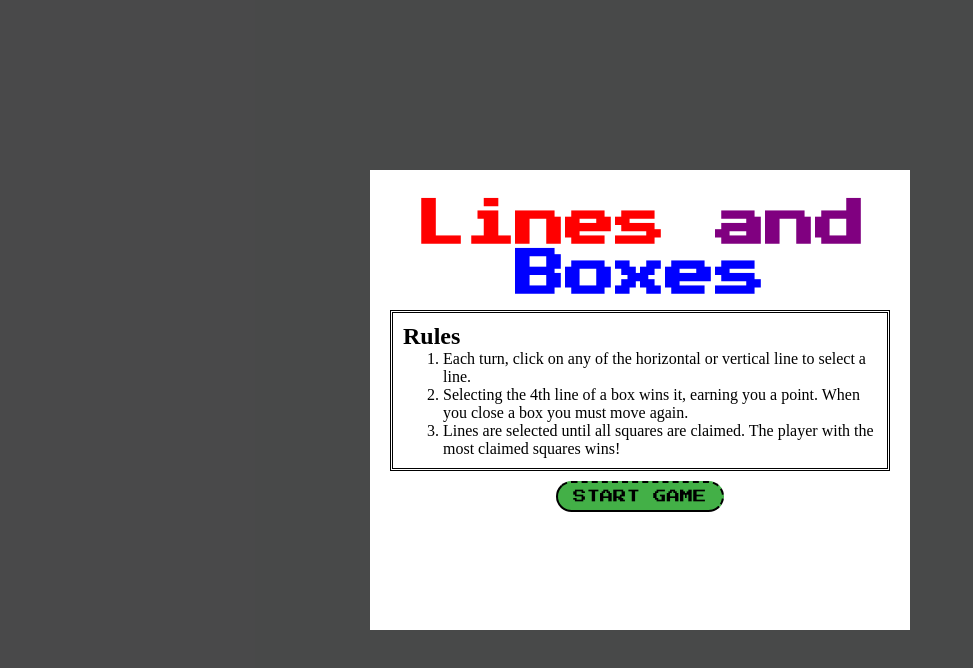
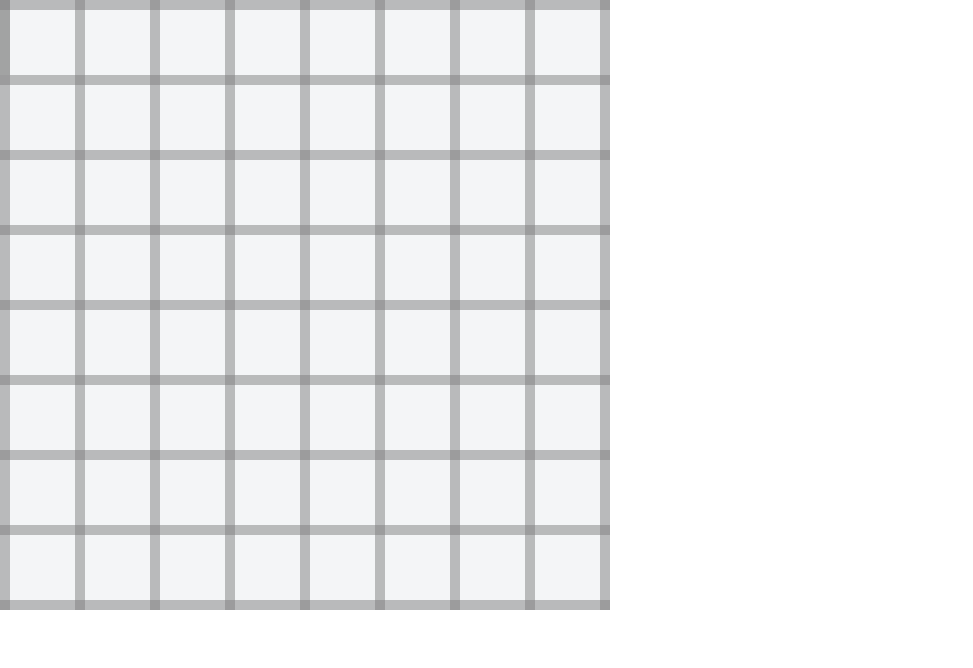
Before and after one commit to saifil4/linesandboxes, a React (Create React App) app: page / in a window 1280 px wide. Shown: the top 668 px of the page, without its empty margins (0-973 px from the left). Built offline with nearby package versions, Linux system fonts and the light colour scheme.

Commit message:
added improved logic

```diff
--- a/src/App.js
+++ b/src/App.js
@@ -9,7 +9,9 @@ import GameScreen from "./components/GameScreen";
 import { GameLogo } from "./components/ui";
 import { ThemeButton } from "./components/ui";
 
-const totalRows = 9 * 2 - 1;
+import NewLogic from "./newLogic";
+
+const totalRows = 10 * 2 - 1;
 const lastHorizontalRow = MATRIX - 1;
 const horizontalColumnCount = MATRIX - 1;
 const verticalColumnCount = MATRIX;
@@ -108,44 +110,45 @@ function App() {
   const isHorizontal = (index) => index % 2 === 0;
 
   return (
-    <GameContainer>
-      {isScreenVisible ? (
-        <GameScreen
-          hasGameStarted={hasGameStarted}
-          closeScreen={closeScreen}
-          startGame={startGame}
-        />
-      ) : (
-        <>
-          <GameLogo />
-          <ThemeButton onClick={openScreen} label="Pause" />
-          <PlayerBar boxes={boxes} player={player} />
-          <Container>
-            <Lines lines={lines} handleLineClick={handleLineClick} />
-            <Boxes boxes={boxes} />
-          </Container>
-        </>
-      )}
-    </GameContainer>
+    <NewLogic />
+    // <GameContainer>
+    //   {isScreenVisible ? (
+    //     <GameScreen
+    //       hasGameStarted={hasGameStarted}
+    //       closeScreen={closeScreen}
+    //       startGame={startGame}
+    //     />
+    //   ) : (
+    //     <>
+    //       <GameLogo />
+    //       <ThemeButton onClick={openScreen} label="Pause" />
+    //       <PlayerBar boxes={boxes} player={player} />
+    //       <Container>
+    //         <Lines lines={lines} handleLineClick={handleLineClick} />
+    //         <Boxes boxes={boxes} />
+    //       </Container>
+    //     </>
+    //   )}
+    // </GameContainer>
   );
 }
 
 export default App;
 
-const Container = styled.div`
-  position: relative;
-  display: flex;
-  width: ${containerWidth}px;
-  background: #f3f4f5;
-  height: 100%;
-`;
+// const Container = styled.div`
+//   position: relative;
+//   display: flex;
+//   width: ${containerWidth}px;
+//   background: #f3f4f5;
+//   height: 100%;
+// `;
 
-const GameContainer = styled.div`
-  background: #f4f5f7;
-  display: flex;
-  justify-content: center;
-  flex-direction: column;
-  align-items: center;
-  height: 100vh;
-  position: relative;
-`;
+// const GameContainer = styled.div`
+//   background: #f4f5f7;
+//   display: flex;
+//   justify-content: center;
+//   flex-direction: column;
+//   align-items: center;
+//   height: 100vh;
+//   position: relative;
+// `;
--- /dev/null
+++ b/src/components-new/Box.js
@@ -0,0 +1,106 @@
+import React, { useMemo } from 'react';
+import styled from 'styled-components';
+
+const Box = ({ box, config, selectLine }) => {
+
+    const { x, y } = box;
+    const { rows, columns, lineThickness, boxSize } = config;
+    const lastColumn = columns - 1;
+    const lastRow = rows - 1;
+
+    const getLength = (condition) => condition ? boxSize + lineThickness : boxSize;
+    const getDisplay = (condition) => condition ? 'block' : 'none';
+
+    const handleLineClick = (e) => {
+        selectLine(box, e.target.getAttribute("data-line"))
+    }
+
+    const boxColor = useMemo(() => {
+        const lines = [box.top, box.left, box.right, box.bottom];
+        if (lines.every(line => line.player !== null)) {
+            lines.sort((a, b) => b.timestamp - a.timestamp);
+            return lines[0].player;
+        }
+        return null;
+    }, [box])
+
+    return (
+        <BoxShape className='.box' bg={boxColor}>
+            <TopLine
+                data-line="top"
+                bg={box['top'].player}
+                width={getLength(x === lastColumn)}
+                height={lineThickness}
+                onClick={handleLineClick}
+            />
+            <LeftLine
+                data-line="left"
+                bg={box['left'].player}
+                width={lineThickness}
+                height={getLength(y === lastRow)}
+                onClick={handleLineClick} />
+            <BottomLine
+                data-line="bottom"
+                bg={box['bottom'].player}
+                display={getDisplay(y === lastRow)}
+                width={getLength(y === lastRow)}
+                height={lineThickness}
+                onClick={handleLineClick} />
+            <RightLine
+                data-line="right"
+                bg={box['right'].player}
+                display={getDisplay(x === lastColumn)}
+                width={lineThickness}
+                height={getLength(x === lastColumn)}
+                onClick={handleLineClick} />
+        </BoxShape>
+    )
+}
+
+export default Box;
+
+const BoxShape = styled.div`
+  position: relative;
+  background: ${props => props.bg !== null ? props.bg + 60 : ' #f4f5f7'};
+  display: inline-block;
+`;
+
+const Line = styled.div`
+  position: absolute;
+  background: ${props => props.bg !== null ? props.bg : 'grey'};
+  opacity: 0.5;
+  cursor: pointer;
+  &: hover {
+    opacity: 0.7;
+  }
+`;
+
+const TopLine = styled(Line)`
+  width: ${props => props?.width + 'px'};
+  height: ${props => props?.height + 'px'};
+  left: 0;
+  top: 0;
+`;
+
+const BottomLine = styled(Line)`
+  display: ${props => props?.display};
+  width: ${props => props?.width + 'px'};
+  height: ${props => props?.height + 'px'};
+  left: 0;
+  bottom: 0;
+`;
+
+const LeftLine = styled(Line)`
+  width: ${props => props?.width + 'px'};
+  height: ${props => props?.height + 'px'};;
+  left: 0;
+  top: 0;
+`;
+
+const RightLine = styled(Line)`
+  display: ${props => props?.display};
+  width: ${props => props?.width + 'px'};
+  height: ${props => props?.height + 'px'};
+  right: 0;
+  top: 0;
+`;
--- /dev/null
+++ b/src/newLogic.js
@@ -0,0 +1,116 @@
+import React, { useState, useEffect, useMemo } from 'react';
+import styled from 'styled-components';
+import Box from './components-new/Box';
+
+const OPPOSITE_LINES = {
+    'left': 'right',
+    'right': 'left',
+    'top': 'bottom',
+    'bottom': 'top'
+}
+
+const NewLogic = () => {
+
+    const players = ['#ff0000', '#0000ff', '#008000']
+
+    const [move, setMove] = useState(0);
+
+    const currentPlayer = useMemo(() => {
+        return players[move % players.length]
+    }, [move])
+
+    const [boxes, setBoxes] = useState([])
+
+    const config = {
+        rows: 8,
+        columns: 8,
+        lineThickness: 10,
+        boxSize: 75
+    }
+
+    const createGrid = () => {
+        const boxList = []
+        for (let i = 0; i < config.rows; i++) {
+            for (let j = 0; j < config.columns; j++) {
+                boxList.push({
+                    x: j,
+                    y: i,
+                    left: {
+                        player: null
+                    },
+                    right: {
+                        player: null
+                    },
+                    top: {
+                        player: null
+                    },
+                    bottom: {
+                        player: null
+                    }
+                })
+            }
+        }
+        setBoxes(boxList)
+    }
+
+    useEffect(() => {
+        createGrid();
+    }, [])
+
+    const selectLine = (selectedBox, line) => {
+        console.log(line)
+        setMove(move + 1)
+        const adjacentBox = getAdjacentBox(selectedBox, line);
+        const currentDate = new Date();
+        const timestamp = currentDate.getTime()
+        setBoxes(prevState => {
+            return prevState.map(boxItem => {
+                if ((boxItem.x === selectedBox.x && boxItem.y === selectedBox.y)) {
+                    return { ...boxItem, [line]: { player: currentPlayer, timestamp: timestamp } }
+                }
+                if (adjacentBox && boxItem.x === adjacentBox.x && boxItem.y === adjacentBox.y) {
+                    return { ...boxItem, [OPPOSITE_LINES[line]]: { player: currentPlayer, timestamp: timestamp } }
+                }
+                return boxItem;
+            })
+        })
+    }
+
+    const getAdjacentBox = (selectedBox, line) => {
+        if (line === 'left') {
+            return boxes.find(box =>
+                box.y === selectedBox.y && box.x === selectedBox.x - 1
+            )
+        } else if (line === 'right') {
+            return boxes.find(box =>
+                box.y === selectedBox.y && box.x === selectedBox.x + 1
+            )
+        } else if (line === 'top') {
+            return boxes.find(box =>
+                box.y === selectedBox.y - 1 && box.x === selectedBox.x
+            )
+        } else if (line === 'bottom') {
+            return boxes.find(box =>
+                box.y === selectedBox.y + 1 && box.x === selectedBox.x
+            )
+        }
+    }
+
+    return (
+        <Grid config={config} >
+            {
+                boxes.map(box => (
+                    <Box box={box} config={config} selectLine={selectLine} />
+                ))
+            }
+        </Grid>
+    )
+}
+
+export default NewLogic;
+
+const Grid = styled.div`
+  display: grid;
+  grid-template-rows: ${({ config }) => `repeat(${config.columns - 1}, ${config.boxSize}px) repeat(1, ${config.boxSize + config.lineThickness}px)`};
+  grid-template-columns: ${({ config }) => `repeat(${config.columns - 1}, ${config.boxSize}px) repeat(1, ${config.boxSize + config.lineThickness}px)`}
+`;
```
